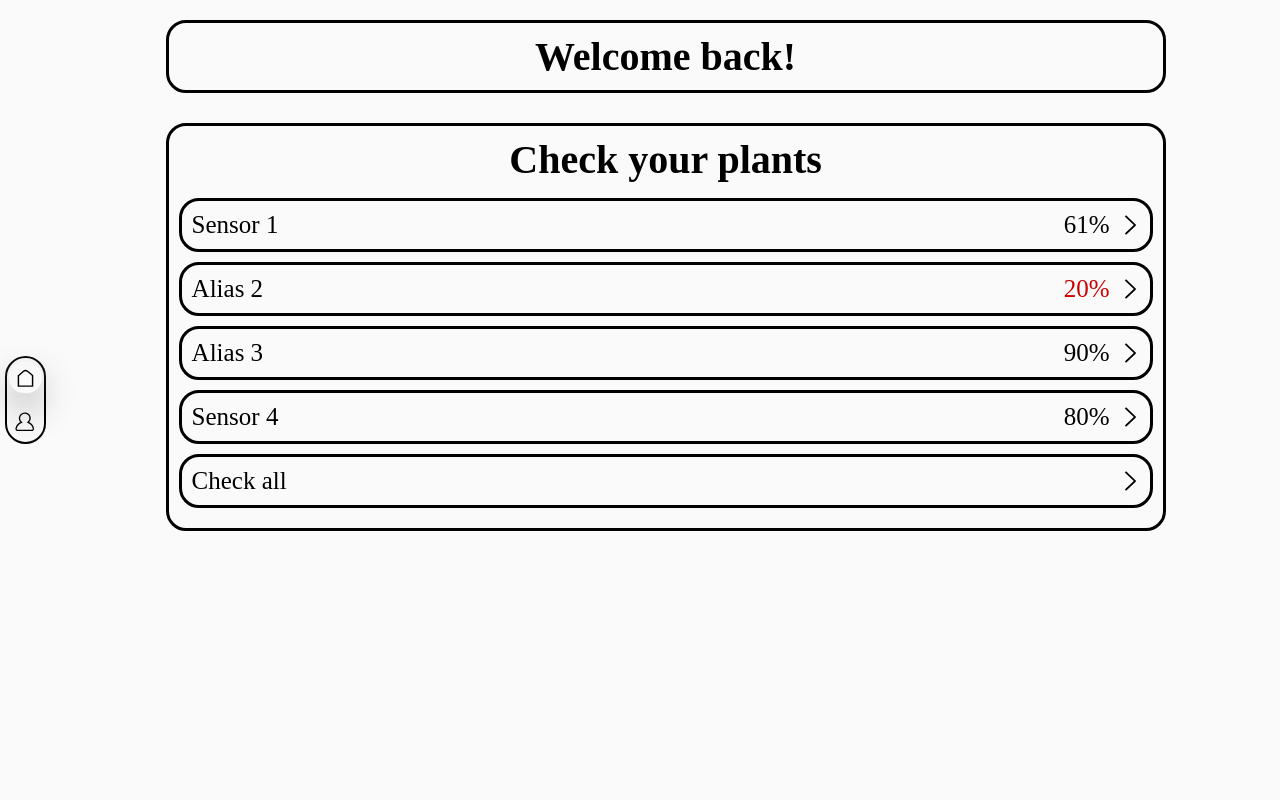
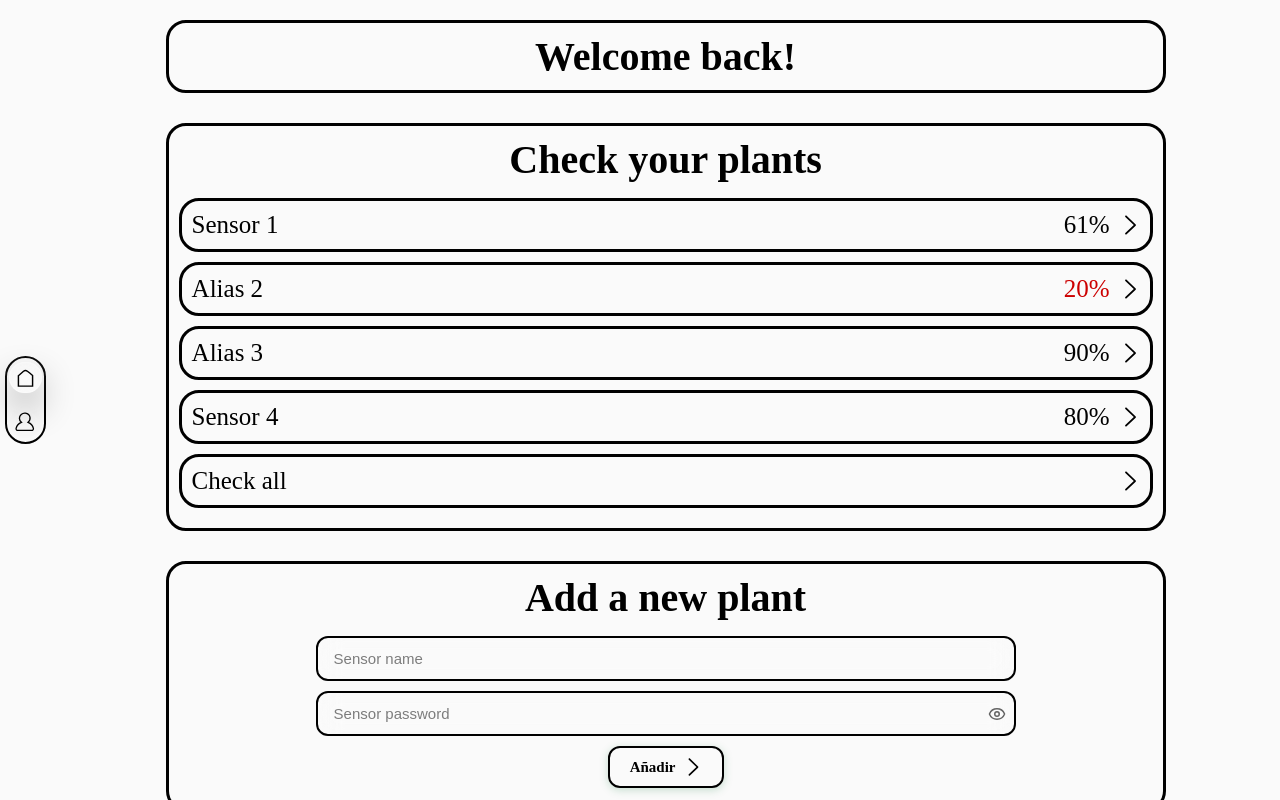
Before and after one commit to marcosrica/root-pulse, a Vue app in the folder frontend/: page /home in a window 1280 px wide. Built offline with nearby package versions, Linux system fonts and the light colour scheme; no server answers; the HTML template or start-up script is replaced by a standard one.

Commit message:
Updated home to show interface for adding new sensors

```diff
--- a/frontend/src/views/Home.vue
+++ b/frontend/src/views/Home.vue
@@ -3,9 +3,16 @@
     import BaseDiv from '@/components/BaseDiv.vue';
     import { useI18n } from '@/locales/i18n';
     import type { SensorInfo } from '@/Utilities/types/SensorInfo';
+    import PageInput from '@/components/PageInput.vue';
+    import { ref } from 'vue';
+    import PageButton from '@/components/PageButton.vue';
+    import rightArrow from '@/../public/icons/RightArrow.svg';
 
     //Library for easy translation features
     const { t } = useI18n();
+
+    let newSensorName = ref<string>("");
+    let newSensorPassword = ref<string>("");
 
     // Owned sensors
     // TODO: Create an API endpoint and connect to db
@@ -23,7 +30,7 @@
             <h1 class="marginless headerText"> {{t("home.welcomeBack")}} </h1>
         </BaseDiv>
 
-        <BaseDiv>
+        <BaseDiv class="headerDiv">
             <h1 class="marginless headerText sensorsText"> {{t("home.checkSensors")}} </h1>
 
             <BaseDiv v-for="sensor in sensors" class="sensorDiv">
@@ -44,6 +51,15 @@
                 <div class="sensorDivArrow">
                 </div>
             </BaseDiv>
+        </BaseDiv>
+
+        <BaseDiv class="headerDiv addSensorDiv">
+            <h1 class="marginless headerText sensorsText"> {{t("home.addPlant")}} </h1>
+
+            <PageInput class="inputDiv" type="text" v-model:modelValue="newSensorName" :placeholder="t('home.sensorName')"/>
+            <PageInput class="inputDiv" type="password" v-model:modelValue="newSensorPassword" :placeholder="t('home.sensorPassword')" />
+
+            <PageButton class="inputDiv" variant="primary" :loading="false" rightIcon="/icons/RightArrow.svg"> Añadir </PageButton>
         </BaseDiv>
     </BasePage>
 </template>
@@ -111,4 +127,16 @@
     .sensorNameText {
         font-size: 25px;
     }
+
+    .addSensorDiv {
+        display: flex;
+        flex-direction: column;
+        justify-content: flex-start;
+        align-items: center;
+    }
+
+    .inputDiv {
+        margin-bottom: 10px;
+        max-width: 700px;
+    }
 </style>
```
